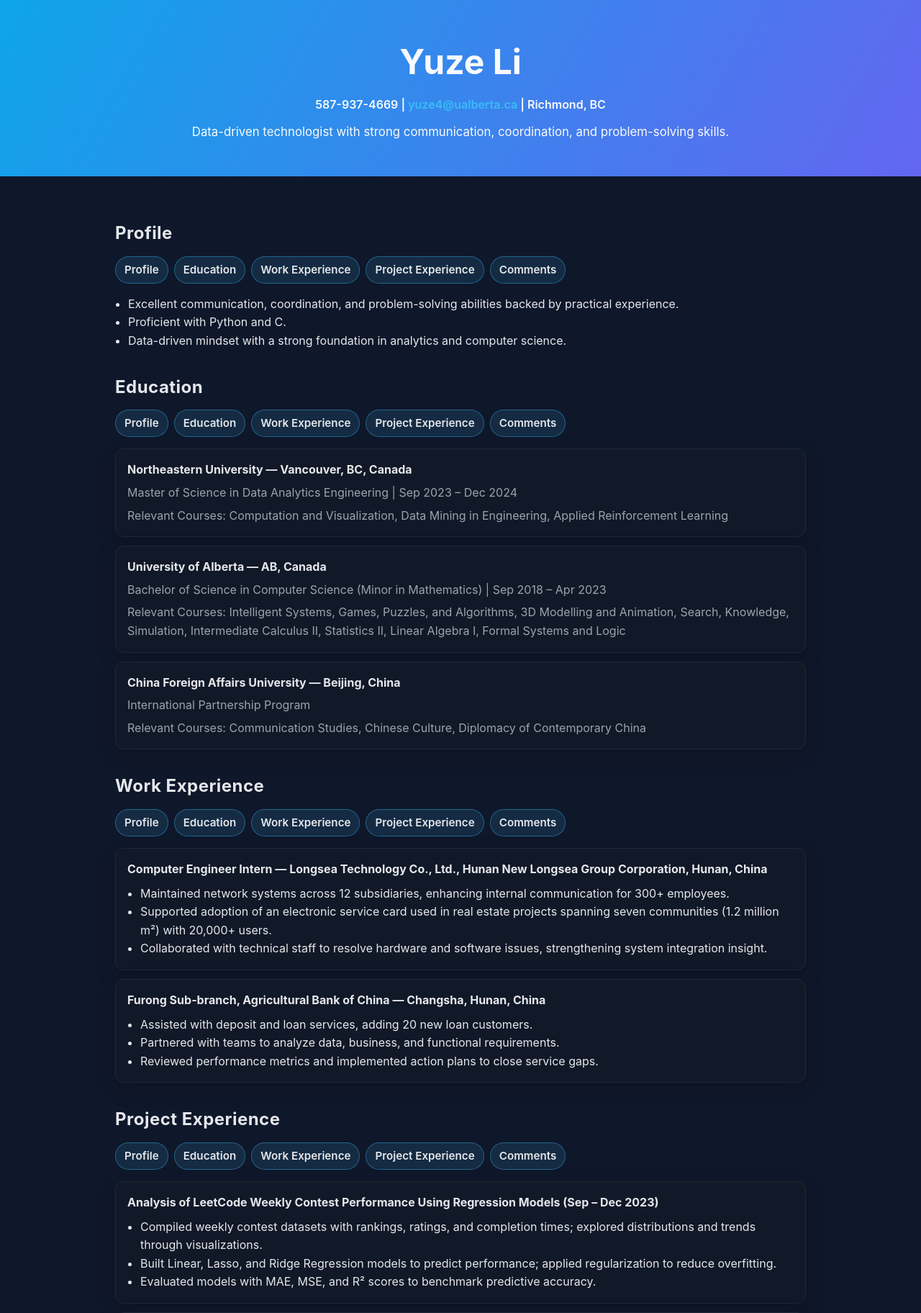
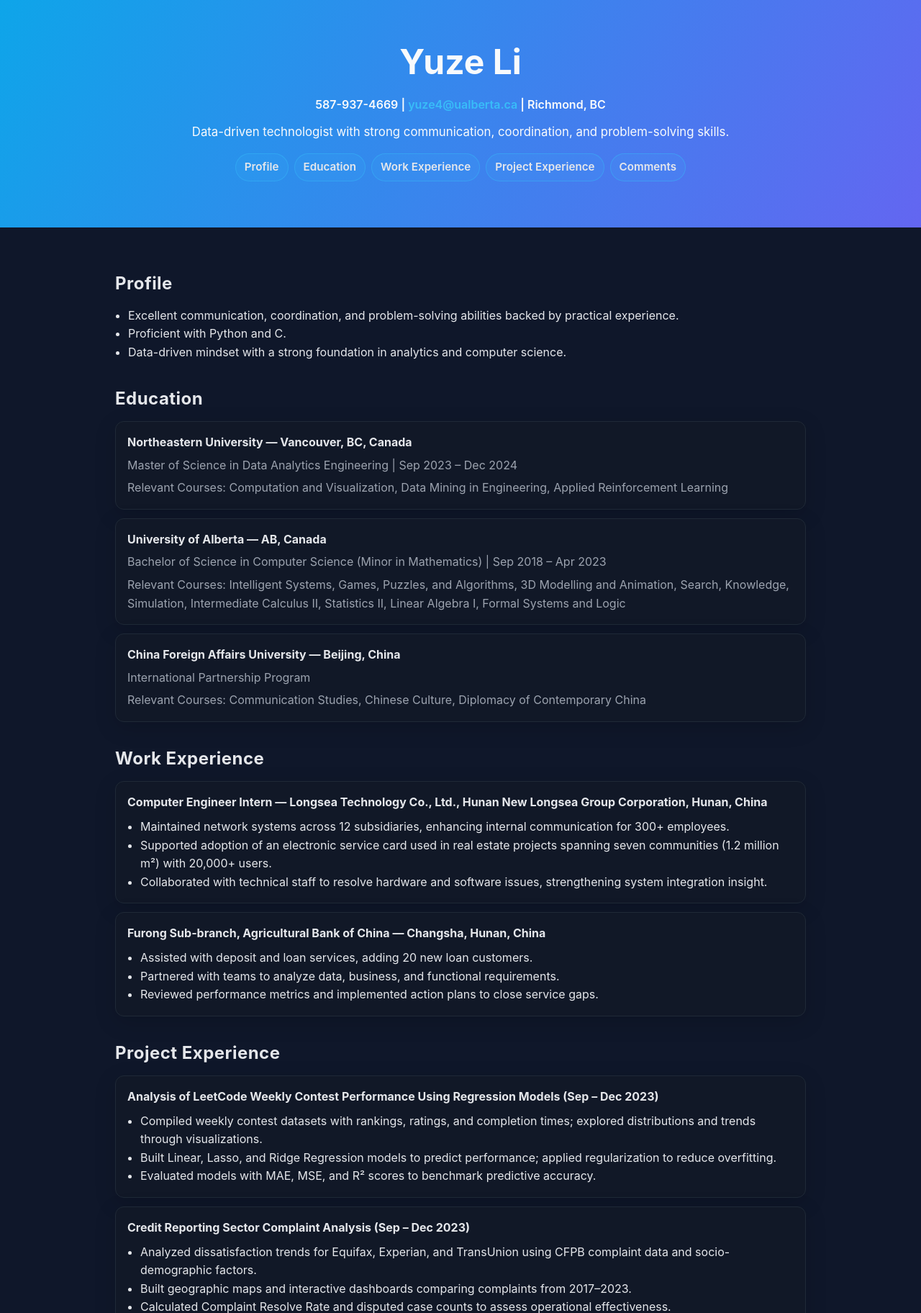
Before and after one commit to yuze4/PersonalResume, a Flask app: page / in a window 1280 px wide. Shown: the top 1824 px of the page at 72% size. Run offline with Flask 3, Linux system fonts and the light colour scheme; data that the repository does not hold is empty; parts of the project's set-up code (start-up, migrations or seed data) failed here and were passed over.

Commit message:
Add centralized navigation buttons and update volume docs

```diff
--- a/static/styles.css
+++ b/static/styles.css
@@ -75,6 +75,11 @@ h2 {
   flex-wrap: wrap;
   gap: 8px;
   margin: 8px 0 16px;
+}
+
+.section-nav--hero {
+  justify-content: center;
+  margin-top: 16px;
 }
 
 .section-nav__button {
--- a/templates/index.html
+++ b/templates/index.html
@@ -12,19 +12,19 @@
       <h1>Yuze Li</h1>
       <p class="hero__contact">587-937-4669 | <a href="mailto:yuze4@ualberta.ca">yuze4@ualberta.ca</a> | Richmond, BC</p>
       <p class="hero__tag">Data-driven technologist with strong communication, coordination, and problem-solving skills.</p>
+      <nav class="section-nav section-nav--hero" aria-label="Section navigation">
+        <a class="section-nav__button" href="#profile">Profile</a>
+        <a class="section-nav__button" href="#education">Education</a>
+        <a class="section-nav__button" href="#work">Work Experience</a>
+        <a class="section-nav__button" href="#projects">Project Experience</a>
+        <a class="section-nav__button" href="#comments">Comments</a>
+      </nav>
     </div>
   </header>
 
   <main class="container">
     <section id="profile">
       <h2>Profile</h2>
-      <div class="section-nav" aria-label="Section navigation">
-        <a class="section-nav__button" href="#profile">Profile</a>
-        <a class="section-nav__button" href="#education">Education</a>
-        <a class="section-nav__button" href="#work">Work Experience</a>
-        <a class="section-nav__button" href="#projects">Project Experience</a>
-        <a class="section-nav__button" href="#comments">Comments</a>
-      </div>
       <ul>
         <li>Excellent communication, coordination, and problem-solving abilities backed by practical experience.</li>
         <li>Proficient with Python and C.</li>
@@ -34,13 +34,6 @@
 
     <section id="education">
       <h2>Education</h2>
-      <div class="section-nav" aria-label="Section navigation">
-        <a class="section-nav__button" href="#profile">Profile</a>
-        <a class="section-nav__button" href="#education">Education</a>
-        <a class="section-nav__button" href="#work">Work Experience</a>
-        <a class="section-nav__button" href="#projects">Project Experience</a>
-        <a class="section-nav__button" href="#comments">Comments</a>
-      </div>
       <div class="card">
         <div class="card__title">Northeastern University — Vancouver, BC, Canada</div>
         <div class="card__meta">Master of Science in Data Analytics Engineering | Sep 2023 – Dec 2024</div>
@@ -60,13 +53,6 @@
 
     <section id="work">
       <h2>Work Experience</h2>
-      <div class="section-nav" aria-label="Section navigation">
-        <a class="section-nav__button" href="#profile">Profile</a>
-        <a class="section-nav__button" href="#education">Education</a>
-        <a class="section-nav__button" href="#work">Work Experience</a>
-        <a class="section-nav__button" href="#projects">Project Experience</a>
-        <a class="section-nav__button" href="#comments">Comments</a>
-      </div>
       <div class="card">
         <div class="card__title">Computer Engineer Intern — Longsea Technology Co., Ltd., Hunan New Longsea Group Corporation, Hunan, China</div>
         <ul>
@@ -87,13 +73,6 @@
 
     <section id="projects">
       <h2>Project Experience</h2>
-      <div class="section-nav" aria-label="Section navigation">
-        <a class="section-nav__button" href="#profile">Profile</a>
-        <a class="section-nav__button" href="#education">Education</a>
-        <a class="section-nav__button" href="#work">Work Experience</a>
-        <a class="section-nav__button" href="#projects">Project Experience</a>
-        <a class="section-nav__button" href="#comments">Comments</a>
-      </div>
       <div class="card">
         <div class="card__title">Analysis of LeetCode Weekly Contest Performance Using Regression Models (Sep – Dec 2023)</div>
         <ul>
@@ -130,13 +109,6 @@
 
     <section id="comments" class="comments">
       <h2>Leave a Comment</h2>
-      <div class="section-nav" aria-label="Section navigation">
-        <a class="section-nav__button" href="#profile">Profile</a>
-        <a class="section-nav__button" href="#education">Education</a>
-        <a class="section-nav__button" href="#work">Work Experience</a>
-        <a class="section-nav__button" href="#projects">Project Experience</a>
-        <a class="section-nav__button" href="#comments">Comments</a>
-      </div>
       <form id="comment-form" class="comment-form">
         <label for="name">Name</label>
         <input id="name" name="name" type="text" placeholder="Your name (optional)">
```
Also changed, not shown: README.md.
